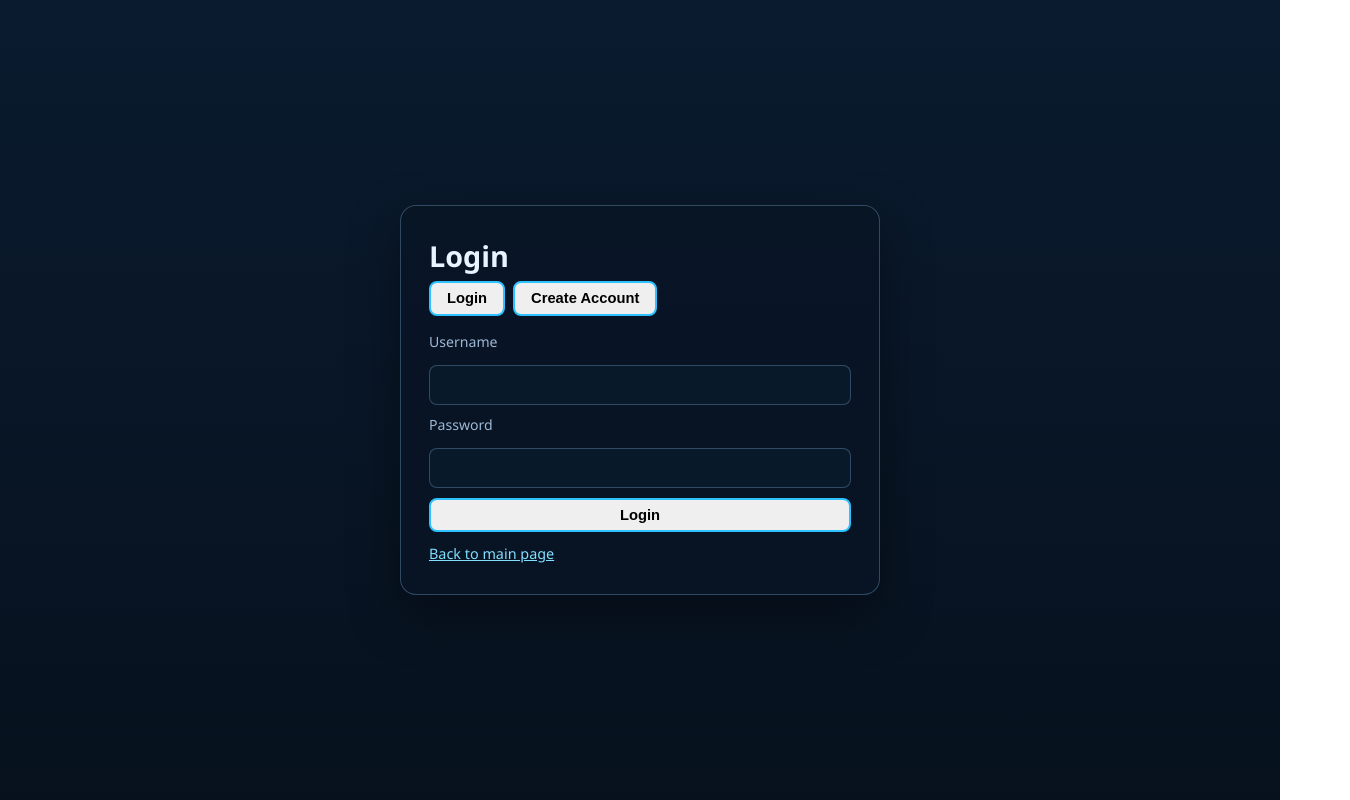
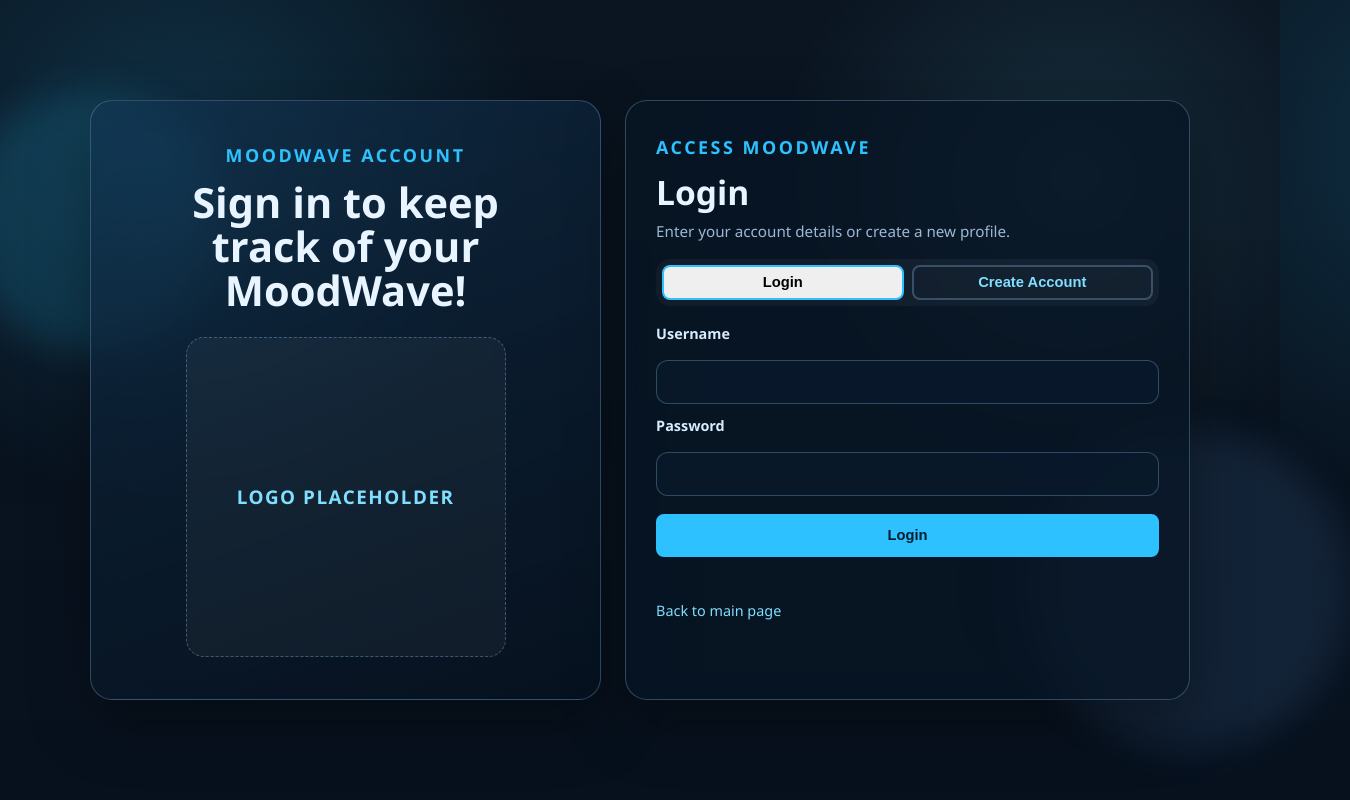
Before and after one commit to xXJ02HXx/MoodWave, a website: page login.html in a window 1280 px wide. Shown: the whole page, 1350 px wide, since content can reach past the window. Drawn offline with Linux system fonts and the light colour scheme; no server answers.

Commit message:
Refine login page visuals and main page audio test

```diff
--- a/login.html
+++ b/login.html
@@ -7,8 +7,22 @@
     <link rel="stylesheet" href="styles.css" />
   </head>
   <body class="login-page">
-    <main class="login-card">
-      <h1>Login</h1>
+    <div class="login-ambient login-ambient-one"></div>
+    <div class="login-ambient login-ambient-two"></div>
+
+    <main class="login-shell">
+      <section class="login-showcase">
+        <p class="login-kicker">MoodWave Account</p>
+        <h1>Sign in to keep track of your MoodWave!</h1>
+        <div class="login-logo-placeholder">
+          <span>Logo Placeholder</span>
+        </div>
+      </section>
+
+      <section class="login-card">
+        <p class="login-card-eyebrow">Access MoodWave</p>
+        <h2 class="login-card-title">Login</h2>
+        <p class="login-card-subtitle">Enter your account details or create a new profile.</p>
 
         <div class="mode-row">
           <button id="loginModeBtn" class="btn" type="button">Login</button>
@@ -22,11 +36,12 @@
           <label for="password">Password</label>
           <input id="password" name="password" type="password" required />
 
-        <button id="submitBtn" class="btn" type="submit">Login</button>
+          <button id="submitBtn" class="btn btn-filled login-submit" type="submit">Login</button>
         </form>
 
         <p id="loginMessage" class="login-message"></p>
         <a class="back-link" href="/">Back to main page</a>
+      </section>
     </main>
 
     <script src="login.js"></script>
--- a/styles.css
+++ b/styles.css
@@ -967,65 +967,211 @@ body {
   flex-direction: column;
   align-items: center;
   justify-content: center;
+  position: relative;
+  overflow: hidden;
+  padding: 32px 20px;
+  background:
+    radial-gradient(circle at 14% 18%, rgba(45, 194, 255, 0.16) 0%, transparent 28%),
+    radial-gradient(circle at 84% 22%, rgba(128, 223, 255, 0.12) 0%, transparent 24%),
+    linear-gradient(180deg, rgba(5, 16, 28, 0.98) 0%, rgba(7, 17, 30, 1) 100%);
+}
+
+.login-ambient {
+  position: absolute;
+  border-radius: 999px;
+  filter: blur(18px);
+  pointer-events: none;
+}
+
+.login-ambient-one {
+  width: 260px;
+  height: 260px;
+  top: 90px;
+  left: -40px;
+  background: rgba(45, 194, 255, 0.14);
+}
+
+.login-ambient-two {
+  width: 320px;
+  height: 320px;
+  right: -70px;
+  bottom: 50px;
+  background: rgba(107, 173, 255, 0.11);
+}
+
+.login-shell {
+  position: relative;
+  z-index: 1;
+  width: min(1100px, 100%);
+  display: grid;
+  grid-template-columns: 0.95fr 1.05fr;
+  gap: 24px;
+  align-items: stretch;
+}
+
+.login-showcase,
+.login-card {
+  background: rgba(8, 21, 37, 0.72);
+  border: 1px solid var(--line);
+  border-radius: 22px;
+  backdrop-filter: blur(14px);
+  box-shadow: 0 24px 60px rgba(0,0,0,0.34);
+}
+
+.login-showcase {
+  padding: 42px 38px;
+  display: flex;
+  flex-direction: column;
+  justify-content: center;
+  align-items: center;
+  text-align: center;
+  background:
+    linear-gradient(160deg, rgba(18, 50, 80, 0.58) 0%, rgba(7, 18, 31, 0.9) 100%);
+}
+
+.login-kicker,
+.login-card-eyebrow {
+  color: var(--accent);
+  font-size: 1.12rem;
+  font-weight: 800;
+  letter-spacing: 0.14em;
+  text-transform: uppercase;
+}
+
+.login-showcase h1 {
+  margin-top: 14px;
+  font-size: clamp(1.8rem, 3.8vw, 2.6rem);
+  line-height: 1.05;
+  max-width: 15ch;
+}
+
+.login-logo-placeholder {
+  margin-top: 24px;
+  width: min(320px, 100%);
+  aspect-ratio: 1 / 1;
+  min-height: 0;
+  border-radius: 18px;
+  border: 1px dashed rgba(125, 173, 214, 0.42);
+  background: rgba(255,255,255,0.04);
+  display: flex;
+  align-items: center;
+  justify-content: center;
+}
+
+.login-logo-placeholder span {
+  color: var(--accent-soft);
+  font-size: 1.18rem;
+  font-weight: 700;
+  letter-spacing: 0.08em;
+  text-transform: uppercase;
 }
 
 .login-card {
-  width: min(480px, 92%);
-  background: var(--card);
-  border: 1px solid var(--line);
-  border-radius: 16px;
-  padding: 30px 28px;
-  box-shadow: 0 20px 52px rgba(0,0,0,0.38);
+  width: 100%;
+  padding: 34px 30px;
 }
 
-.login-card h1 {
-  font-size: 1.8rem;
-  margin-bottom: 6px;
+.login-card-title {
+  font-size: 2.1rem;
+  margin: 10px 0 6px;
+}
+
+.login-card-subtitle {
+  color: var(--muted);
+  font-size: 0.95rem;
+  margin-bottom: 18px;
 }
 
 .login-form {
   display: grid;
-  gap: 10px;
-  margin-top: 16px;
+  gap: 12px;
+  margin-top: 18px;
 }
 
 .login-form label {
-  color: var(--muted);
-  font-size: 0.88rem;
+  color: #d7ecff;
+  font-size: 0.9rem;
+  font-weight: 600;
 }
 
 .login-form input {
-  padding: 10px 12px;
+  padding: 12px 14px;
   border: 1px solid var(--line);
-  border-radius: 8px;
-  background: rgba(9, 26, 44, 0.85);
+  border-radius: 12px;
+  background: rgba(9, 26, 44, 0.9);
   color: #eaf3ff;
   font-size: 0.97rem;
   width: 100%;
-  margin-top: 4px;
+  margin-top: 5px;
+  transition: border-color 0.16s ease, box-shadow 0.16s ease, background 0.16s ease;
+}
+
+.login-form input:focus {
+  outline: none;
+  border-color: rgba(45, 194, 255, 0.7);
+  box-shadow: 0 0 0 4px rgba(45, 194, 255, 0.12);
+  background: rgba(11, 31, 52, 0.96);
 }
 
 .mode-row {
   display: flex;
   gap: 8px;
-  margin-bottom: 6px;
+  margin-bottom: 8px;
+  padding: 6px;
+  border-radius: 14px;
+  background: rgba(255,255,255,0.04);
+}
+
+.mode-row .btn {
+  flex: 1;
+}
+
+.btn-secondary {
+  background: transparent;
+  color: var(--accent-soft);
+  border-color: rgba(125, 173, 214, 0.35);
+}
+
+.btn-secondary:hover {
+  background: rgba(45, 194, 255, 0.12);
+}
+
+.login-submit {
+  width: 100%;
+  margin-top: 6px;
+  padding-top: 12px;
+  padding-bottom: 12px;
 }
 
 .status-text,
 .login-message {
-  margin-top: 10px;
+  min-height: 22px;
+  margin-top: 12px;
   font-weight: 600;
   color: var(--accent);
   font-size: 0.92rem;
 }
 
-.back-link { color: var(--accent-soft); font-size: 0.9rem; }
+.back-link {
+  display: inline-block;
+  margin-top: 10px;
+  color: var(--accent-soft);
+  font-size: 0.9rem;
+  text-decoration: none;
+}
+
 .back-link:hover { color: var(--accent); }
 
 /* ─────────────────────────────────────────────
    RESPONSIVE
    ───────────────────────────────────────────── */
 @media (max-width: 960px) {
+  .login-shell {
+    grid-template-columns: 1fr;
+  }
+  .login-showcase h1 {
+    max-width: none;
+  }
   .preset-grid {
     grid-template-columns: repeat(3, minmax(0, 1fr));
   }
@@ -1044,6 +1190,17 @@ body {
 }
 
 @media (max-width: 640px) {
+  .login-page {
+    padding: 18px 12px;
+  }
+  .login-showcase,
+  .login-card {
+    padding: 24px 20px;
+    border-radius: 18px;
+  }
+  .login-card-title {
+    font-size: 1.7rem;
+  }
   .preset-grid {
     grid-template-columns: 1fr 1fr;
     gap: 10px;
```
Also changed, not shown: script.js (+36 -1 lines). Lines whose indentation alone changed are shown as unchanged.
